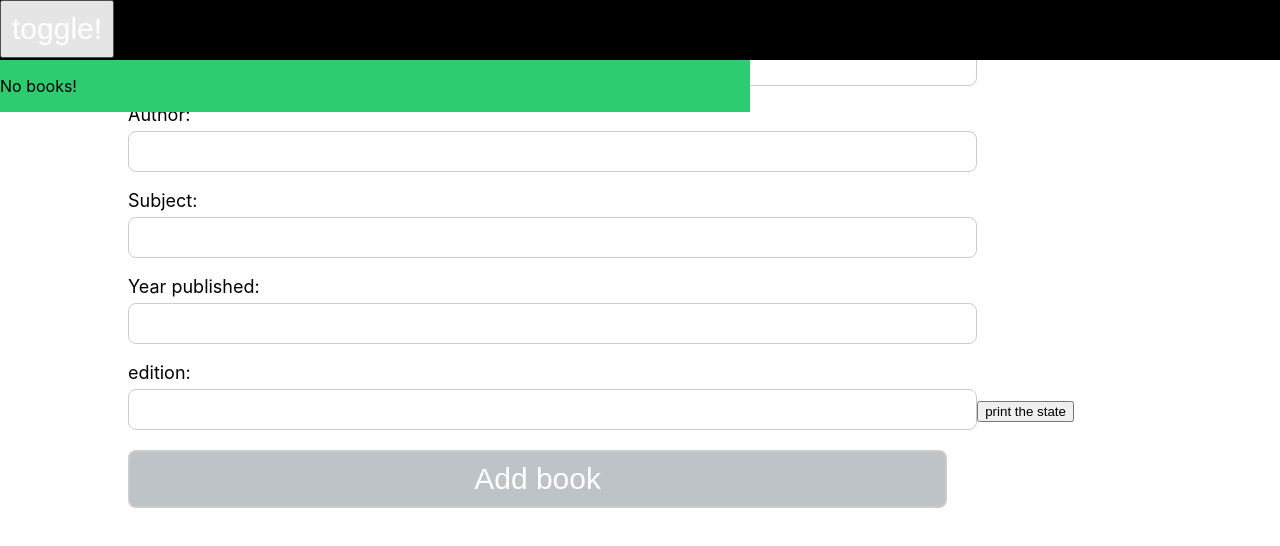
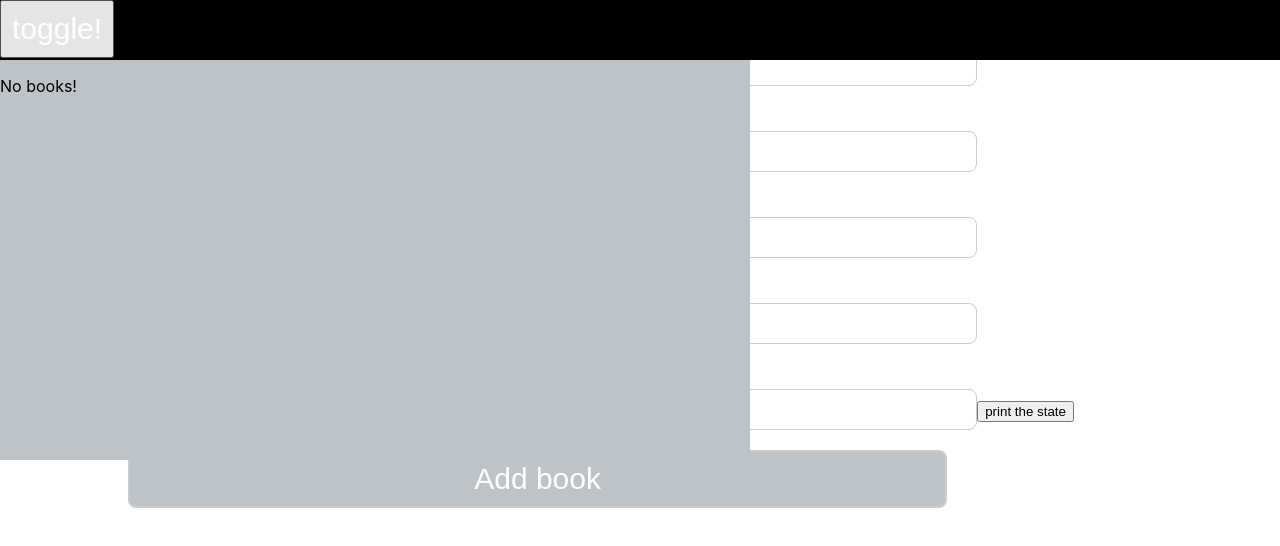
Before and after one commit to katangafor/solutions, a React (Create React App) app: page / in a window 1280 px wide. Shown: the top 546 px of the page. Built offline with nearby package versions, Linux system fonts and the light colour scheme.

Commit message:
chaging to kitchen mac

```diff
--- a/src/components/BookNavBar.js
+++ b/src/components/BookNavBar.js
@@ -29,10 +29,12 @@ export default connect(mapStateToProps)(BookNavBar);
 
 const styles = StyleSheet.create({
   navBar: {
-    backgroundColor: '#2ecc71',
+    backgroundColor: '#bdc3c7',
     position: 'fixed',
     left: 0,
     top: 60,
+    height: '400px',
+    overflow: 'scroll',
     // mobile
     '@media only screen and (max-width: 750px)': {
       width: '100vw',
--- a/src/components/BookNavBarItem.js
+++ b/src/components/BookNavBarItem.js
@@ -2,16 +2,21 @@ import React from 'react';
 import { StyleSheet, css } from 'aphrodite';
 
 const BookNavBarItem = ({ title, author, subject, description, edition }) => (
-  <div className={css(styles.item)}>
-    <p>{title}</p>
+  <div className={css(styles.itemContainer)}>
+    <p className={css(styles.item)}>{title}</p>
   </div>
 )
 
 export default BookNavBarItem;
 
 const styles = StyleSheet.create({
+  itemContainer: {
+    fontSize: 40,
+    padding: 10,
+    margin: 0,
+    border: '1px solid black'
+  },
   item: {
-    fontSize: 20,
-    padding: 10
+    margin: 0
   }
 })
--- a/src/components/NavWrapper.js
+++ b/src/components/NavWrapper.js
@@ -12,7 +12,6 @@ class NavWrapper extends React.Component {
   }
 
   toggleBookNav = () => {
-    console.log(this.state)
     if (this.state.bookNavOpen) {
       this.setState(() => ({ bookNavOpen: false }))
     } else {
```
